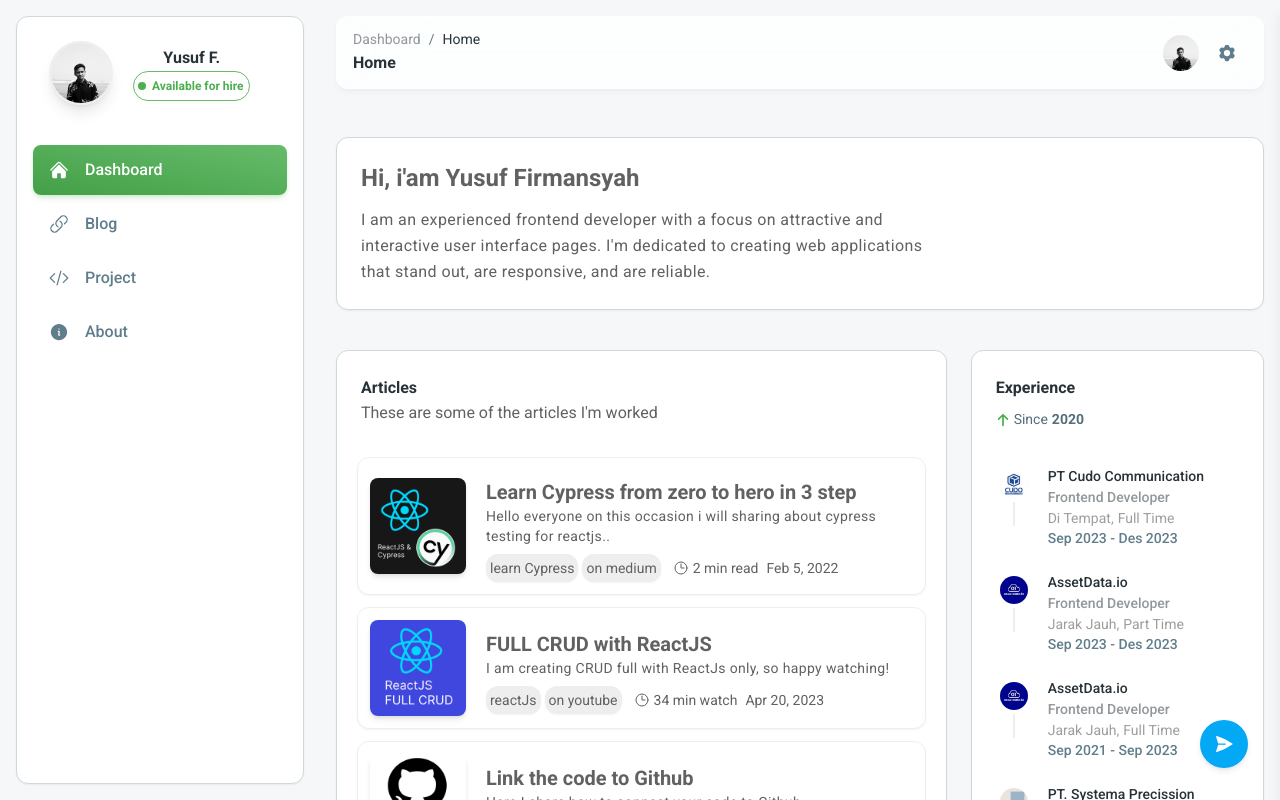
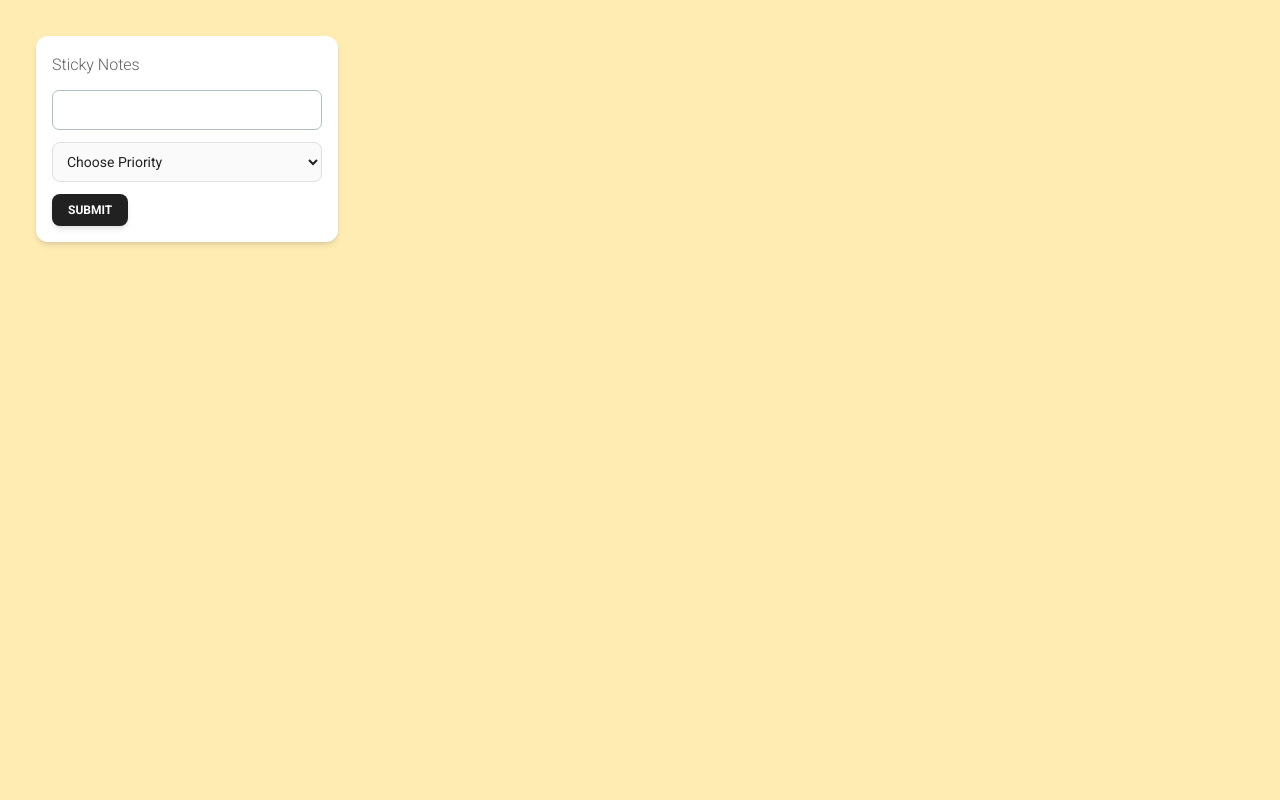
Before and after one commit to firmansyf/my-app, a React (Vite) app: page /project/sticky-notes in a window 1280 px wide. Before the commit this address led to /dashboard/home. Shown: the top 800 px of the page. Built offline with nearby package versions, Linux system fonts and the light colour scheme.

Commit message:
wip: wip-project-sticky-notes

```diff
--- a/src/App.jsx
+++ b/src/App.jsx
@@ -1,9 +1,9 @@
 import 'aos/dist/aos.css'
 import {Routes, Route, Navigate, useLocation} from 'react-router-dom'
 import {Dashboard, Auth} from '@/layouts'
-
 import {useEffect} from 'react'
 import AOS from 'aos'
+import StickyNotes from './pages/project/sticky-notes'
 
 function App() {
   const {pathname} = useLocation()
@@ -22,6 +22,7 @@ function App() {
   return (
     <Routes>
       <Route path='/dashboard/*' element={<Dashboard />} />
+      <Route path='/project/sticky-notes' element={<StickyNotes />} replace />
       <Route path='/auth/*' element={<Auth />} />
       <Route path='*' element={<Navigate to='/dashboard/home' replace />} />
     </Routes>
--- a/src/pages/project/project.jsx
+++ b/src/pages/project/project.jsx
@@ -2,6 +2,7 @@ import React, {useState, useEffect} from 'react'
 import {Typography, Card, CardHeader, CardBody} from '@material-tailwind/react'
 import {projectsData} from '@/dataDummy'
 import PageLoader from '@/components/loader'
+import {Link} from 'react-router-dom'
 
 export function Project() {
   const [loading, setLoading] = useState(false)
@@ -65,6 +66,9 @@ export function Project() {
               </Card>
             )
           })}
+          <div>
+            <Link to='/project/sticky-notes'>Sticky-notes</Link>
+          </div>
         </>
       )}
     </div>
--- /dev/null
+++ b/src/pages/project/sticky-notes/index.jsx
@@ -0,0 +1,74 @@
+import {Button, Card, CardBody, Input, Typography} from '@material-tailwind/react'
+import React, {useState} from 'react'
+
+export default function StickyNotes() {
+  const [data, setData] = useState([])
+  const [notes, setNotes] = useState({
+    name: '',
+    priority: '',
+  })
+
+  const handleOnChange = (e) => {
+    const val = e.target.value
+    let res = {...notes}
+    res[e.target.name] = val !== undefined ? val : e
+    setNotes(res)
+    console.log(res)
+  }
+
+  const handleOnSubmit = (e) => {
+    e.preventDefault()
+    let result = [...data]
+    result.push({
+      name: notes.name,
+      priority: notes.priority,
+    })
+
+    setData(result)
+    setNotes({name: '', priority: ''})
+  }
+
+  return (
+    <main className='h-screen bg-amber-100 p-9'>
+      <Card className='card w-1/4'>
+        <CardBody className='flex flex-col gap-3 p-4'>
+          <Typography>Sticky Notes</Typography>
+          <div className='w-full'>
+            <Input
+              placeholder='Enter your item'
+              className='outline-none'
+              name='name'
+              value={notes.name}
+              onChange={(e) => handleOnChange(e)}
+            />
+          </div>
+          <div className='w-full'>
+            <select
+              label='Select Priority'
+              name='priority'
+              className='bg-gray-50 border border-gray-300 text-gray-900 text-sm rounded-lg block w-full p-2.5 dark:bg-gray-700 dark:border-gray-600 dark:placeholder-gray-400 dark:text-white dark:focus:ring-blue-500 dark:focus:border-blue-500'
+              value={notes.priorty}
+              onChange={(e) => handleOnChange(e)}
+            >
+              <option value=''>Choose Priority</option>
+              <option value='low'>Low</option>
+              <option value='medium'>Medium</option>
+              <option value='highest'>Highest</option>
+            </select>
+          </div>
+          <div>
+            <Button size='sm' onClick={handleOnSubmit}>
+              Submit
+            </Button>
+          </div>
+        </CardBody>
+      </Card>
+      <div className='content'>
+        {Array.isArray(data) &&
+          data?.map((item, i) => {
+            return <></>
+          })}
+      </div>
+    </main>
+  )
+}
```
